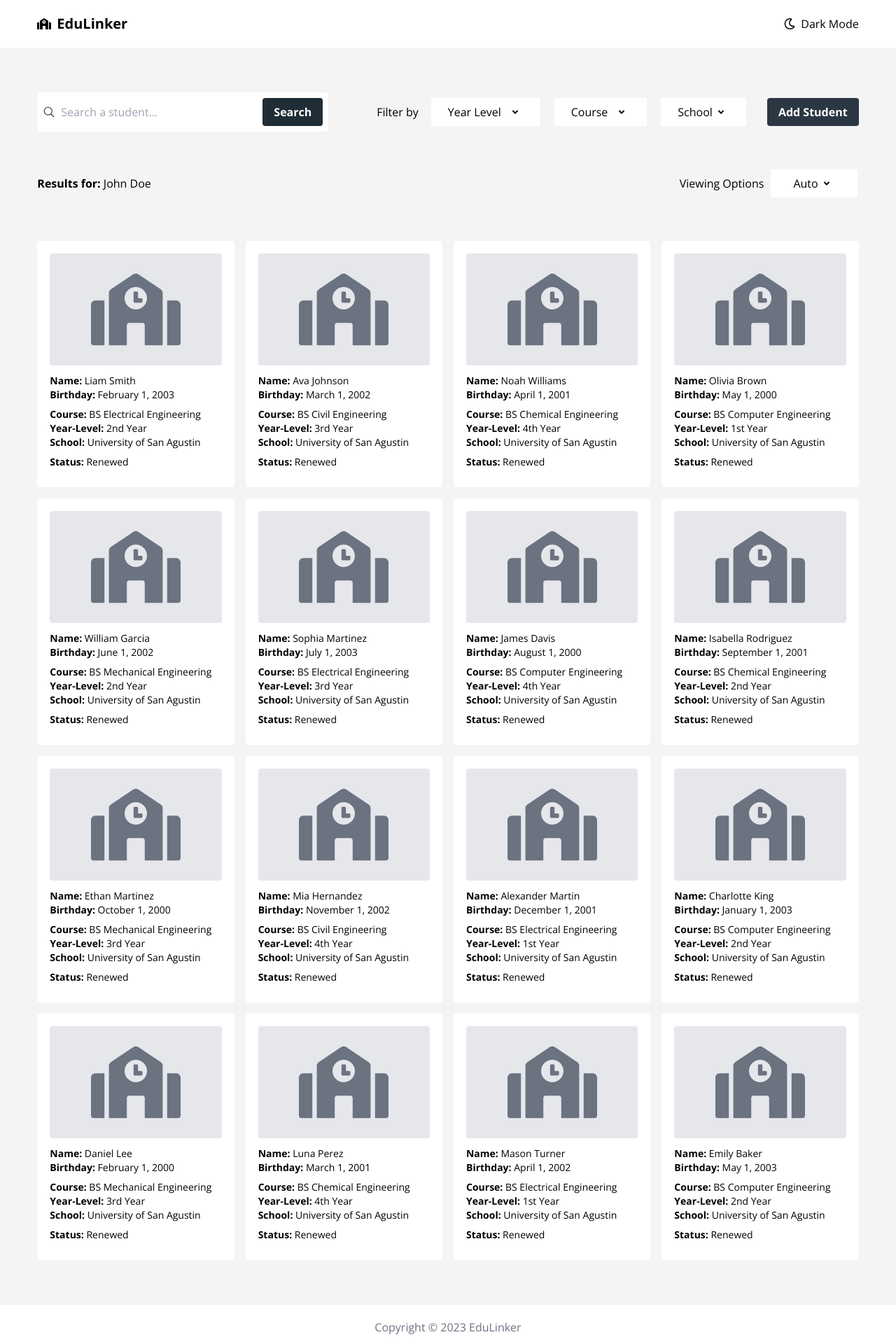
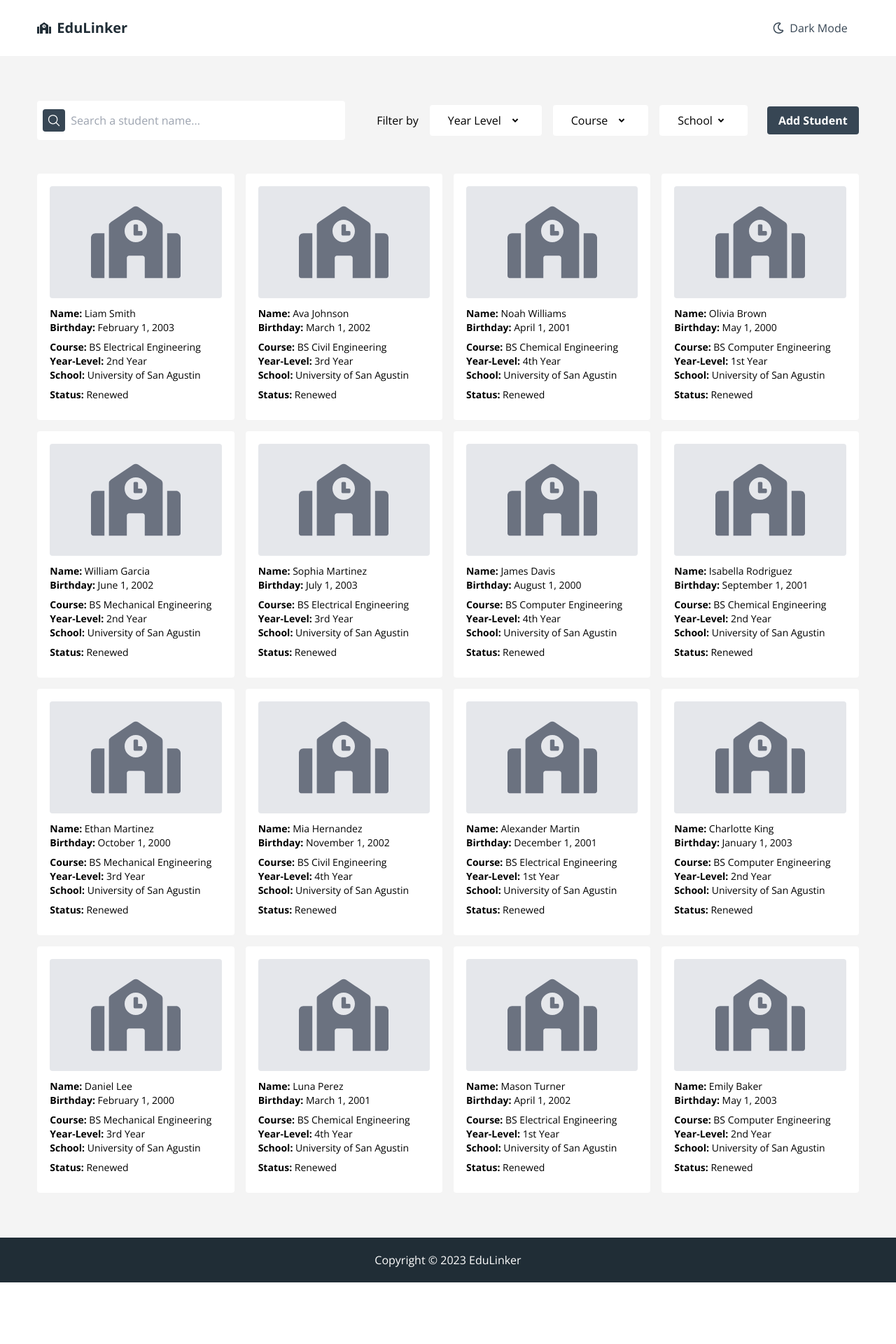
Before and after one commit to fredickandrewdimo/edulinker-v2, a React (Vite) app: page / in a window 1280 px wide. Shown: the top 1920 px of the page at 70% size. After the commit the page ends 1832 px from the top, so only its background shows below. Built offline with nearby package versions, Linux system fonts and the light colour scheme; data requests are answered from the project's data file.

Commit message:
Change custom color palette

```diff
--- a/src/App.jsx
+++ b/src/App.jsx
@@ -16,7 +16,7 @@ import { BrowserRouter as Router, Routes, Route } from "react-router-dom";
 
 const App = () => {
   return (
-    <div className="bg-darkWhite">
+    <div className="bg-lightDarkColor">
       <MyProvider>
         <Router>
           <Navbar />
--- a/src/components/Add.jsx
+++ b/src/components/Add.jsx
@@ -4,7 +4,7 @@ const Add = () => {
   return (
     // Add button
     <div className="">
-      <button className="py-2 px-4 bg-lightSemiBlue rounded text-white font-bold hover:bg-darkSemiBlue">
+      <button className="py-2 px-4 bg-textSecondaryLightColor rounded text-white font-bold hover:bg-textPrimaryLightColor">
         Add Student
       </button>
     </div>
--- a/src/components/Cards.jsx
+++ b/src/components/Cards.jsx
@@ -4,7 +4,7 @@ import { FaSchool } from "react-icons/fa";
 // Hooks
 import { Link } from "react-router-dom";
 import { useFetch } from "../hooks/useFetch";
-import React, { useContext, useEffect } from "react";
+import React, { useContext, useEffect, useState } from "react";
 import { MyContext } from "../context/MyProvider";
 
 // Components
@@ -18,10 +18,13 @@ const Card = () => {
   // Custom Fetch
   const [data, error, isLoading] = useFetch("http://localhost:3010/students");
 
+  const [filteredStudents, setFilteredStudents] = useState([]);
+
   useEffect(() => {
     // Check if the data has been fetched successfully
     if (data !== undefined) {
       setStudents(data);
+      setFilteredStudents(data);
     }
   }, [data, setStudents]);
 
@@ -41,7 +44,7 @@ const Card = () => {
           .map((student) => (
             // Card Container
             <Link to={`/students/${student.id}`} key={student.id}>
-              <div className="hover:border-blue-500 border-2 border-white p-4 rounded hover:cursor-pointer text-sm bg-white">
+              <div className="hover:border-textSecondaryLightColor border-2 border-white p-4 rounded hover:cursor-pointer text-sm bg-white">
                 <div className="w-full flex items-center justify-center mb-3 bg-gray-200 p-4 rounded">
                   <FaSchool className="text-9xl text-gray-500" />
                 </div>
--- a/src/components/Filter.jsx
+++ b/src/components/Filter.jsx
@@ -26,8 +26,10 @@ const Filter = () => {
       <div className="relative flex flex-col items-center justify-center">
         <button
           onClick={toggleYear}
-          className={`flex items-center py-2 px-6 bg-white rounded mx-2 hover:bg-gray-200 active:bg-gray-200 active:text-blue-500 active:border-2 active:bg-white active:border-blue-500 border-2 border-gray-100 ${
-            isYearOpen ? "border-2 bg-white border-blue-500 text-blue-500" : ""
+          className={`flex items-center py-2 px-6 rounded mx-2 hover:bg-white hover:text-textSecondaryLightColor  bg-white active:white active:text-textPrimaryLightColor active:border-2 active:bg-white active:border-textPrimaryLightColor border-2 border-white${
+            isYearOpen
+              ? "border-2 bg-white border-textPrimaryLightColor text-textPrimaryLightColor"
+              : ""
           }`}
         >
           <p className="mr-2">Year Level</p>
@@ -57,9 +59,9 @@ const Filter = () => {
       <div className="relative flex flex-col items-center justify-center">
         <button
           onClick={toggleCourse}
-          className={`flex items-center py-2 px-6 bg-white rounded mx-2 hover:bg-gray-200 active:bg-gray-200 active:text-blue-500 active:border-2 active:bg-white active:border-blue-500 border-2 border-gray-100 ${
+          className={`flex items-center py-2 px-6 rounded mx-2 hover:bg-white hover:text-textSecondaryLightColor  bg-white active:white active:text-textPrimaryLightColor active:border-2 active:bg-white active:border-textPrimaryLightColor border-2 border-white${
             isCourseOpen
-              ? "border-2 bg-white border-blue-500 text-blue-500"
+              ? "border-2 bg-white border-textPrimaryLightColor text-textPrimaryLightColor"
               : ""
           }`}
         >
@@ -90,9 +92,9 @@ const Filter = () => {
       <div className="relative flex flex-col items-center justify-center">
         <button
           onClick={toggleSchool}
-          className={`flex items-center py-2 px-6 bg-white rounded mx-2 hover:bg-gray-200 active:bg-gray-200 active:text-blue-500 active:border-2 active:bg-white active:border-blue-500 border-2 border-gray-100 ${
+          className={`flex items-center py-2 px-6 rounded mx-2 hover:bg-white hover:text-textSecondaryLightColor  bg-white active:white active:text-textPrimaryLightColor active:border-2 active:bg-white active:border-textPrimaryLightColor border-2 border-white${
             isSchoolOpen
-              ? "border-2 bg-white border-blue-500 text-blue-500"
+              ? "border-2 bg-white border-textPrimaryLightColor text-textPrimaryLightColor"
               : ""
           }`}
         >
--- a/src/components/Footer.jsx
+++ b/src/components/Footer.jsx
@@ -3,9 +3,11 @@ import React from "react";
 const Footer = () => {
   return (
     // Footer
-    <div className="bg-lightWhite">
+    <div className="bg-textPrimaryLightColor">
       <div className="w-11/12 mx-auto py-5">
-        <p className="text-center text-gray-500">Copyright © 2023 EduLinker</p>
+        <p className="text-center text-lightColor">
+          Copyright © 2023 EduLinker
+        </p>
       </div>
     </div>
   );
--- a/src/components/Navbar.jsx
+++ b/src/components/Navbar.jsx
@@ -6,11 +6,14 @@ import ThemeSwitch from "./ThemeSwitch";
 const Navbar = () => {
   return (
     // Nav container
-    <div className="bg-lightWhite">
+    <div className="bg-lightColor">
       <div className="w-11/12 mx-auto py-5">
         <nav className="flex items-center justify-between">
           {/* Logo */}
-          <Link to="/" className="text-xl font-bold flex items-center">
+          <Link
+            to="/"
+            className="text-textPrimaryLightColor text-xl font-bold flex items-center"
+          >
             <FaSchool />
             <h1 className="ml-2">EduLinker</h1>
           </Link>
--- a/src/components/Search.jsx
+++ b/src/components/Search.jsx
@@ -13,24 +13,26 @@ const Search = () => {
   return (
     // Search Box container
     <div className="">
-      <form className="p-2 bg-white rounded flex items-center">
+      <form className="py-2 px-2 bg-white rounded flex items-center">
         {/* search icon */}
-        <IoSearchOutline className="text-darkSemiBlue text-lg" />
+        <div className="h-8 w-8 bg-textSecondaryLightColor rounded flex items-center justify-center">
+          <IoSearchOutline className="text-lightColor text-xl" />
+        </div>
 
         {/* search input */}
         <input
           type="text"
-          className="mr-2 p-2 rounded border-none w-72 min-w-100% focus:outline-none"
-          placeholder="Search a student..."
+          className="mr-2 py-2 px-2 rounded border-none w-96 min-w-100% focus:outline-none"
+          placeholder="Search a student name..."
           onChange={(e) => setQuery(e.target.value)}
         />
         {/* search btn */}
-        <button
+        {/* <button
           type="submit"
           className="py-2 px-4  bg-darkSemiBlue hover:bg-lightSemiBlue rounded text-white font-bold"
         >
           Search
-        </button>
+        </button> */}
       </form>
     </div>
   );
--- a/src/components/ThemeSwitch.jsx
+++ b/src/components/ThemeSwitch.jsx
@@ -4,7 +4,7 @@ import { Link } from "react-router-dom";
 
 const ThemeSwitch = () => {
   return (
-    <div className="">
+    <div className="text-textSecondaryLightColor hover:text-textPrimaryLightColor hover:bg-darkLightColor py-2 px-4 rounded">
       {/* Dark Mode */}
       <Link className="flex items-center justify-center" to="/">
         <FaRegMoon />
--- a/src/layouts/SearchResults.jsx
+++ b/src/layouts/SearchResults.jsx
@@ -6,9 +6,9 @@ const SearchResults = () => {
       <div className="flex items-center justify-between pt-8 pb-8">
         {/* Searched word results */}
         <div className="">
-          <p>
+          {/* <p>
             <span className="font-bold">Results for: </span>John Doe
-          </p>
+          </p> */}
         </div>
         {/* View Option Toggle */}
         <ViewOption />
--- a/src/pages/Home.jsx
+++ b/src/pages/Home.jsx
@@ -7,9 +7,9 @@ import OptionBar from "../layouts/OptionBar";
 
 const Home = () => {
   return (
-    <div className="font-sans w-11/12 mx-auto">
+    <div className="font-sans w-11/12 mx-auto min-h-screen">
       <OptionBar />
-      <SearchResults />
+      {/* <SearchResults /> */}
       <DisplayResults />
     </div>
   );
--- a/tailwind.config.js
+++ b/tailwind.config.js
@@ -3,14 +3,25 @@ export default {
   content: ["./index.html", "./src/**/*.{js,ts,jsx,tsx}"],
   theme: {
     extend: {
+      // FONTS
       fontFamily: {
         sans: ["Open Sans", "sans-serif"],
       },
+
+      // COLORS
       colors: {
-        darkSemiBlue: "#202D36",
-        lightSemiBlue: "#2B3743",
-        darkWhite: "#F4F4F4",
-        lightWhite: "#FFFFFF",
+        // LIGHT MODE
+        lightColor: "#FFFFFF",
+        darkLightColor: "#F4F4F4",
+        mostDarkLightColor: "#E5E7EB",
+        textPrimaryLightColor: "#202D36",
+        textSecondaryLightColor: "#374654",
+
+        // DARK
+        lightDarkColor: "#F4F4F4",
+        lightColor: "#FFFFFF",
+        textPrimaryDarkColor: "#FFFFFF",
+        textSecondaryDarkColor: "#D4D4D4",
       },
     },
   },
```
